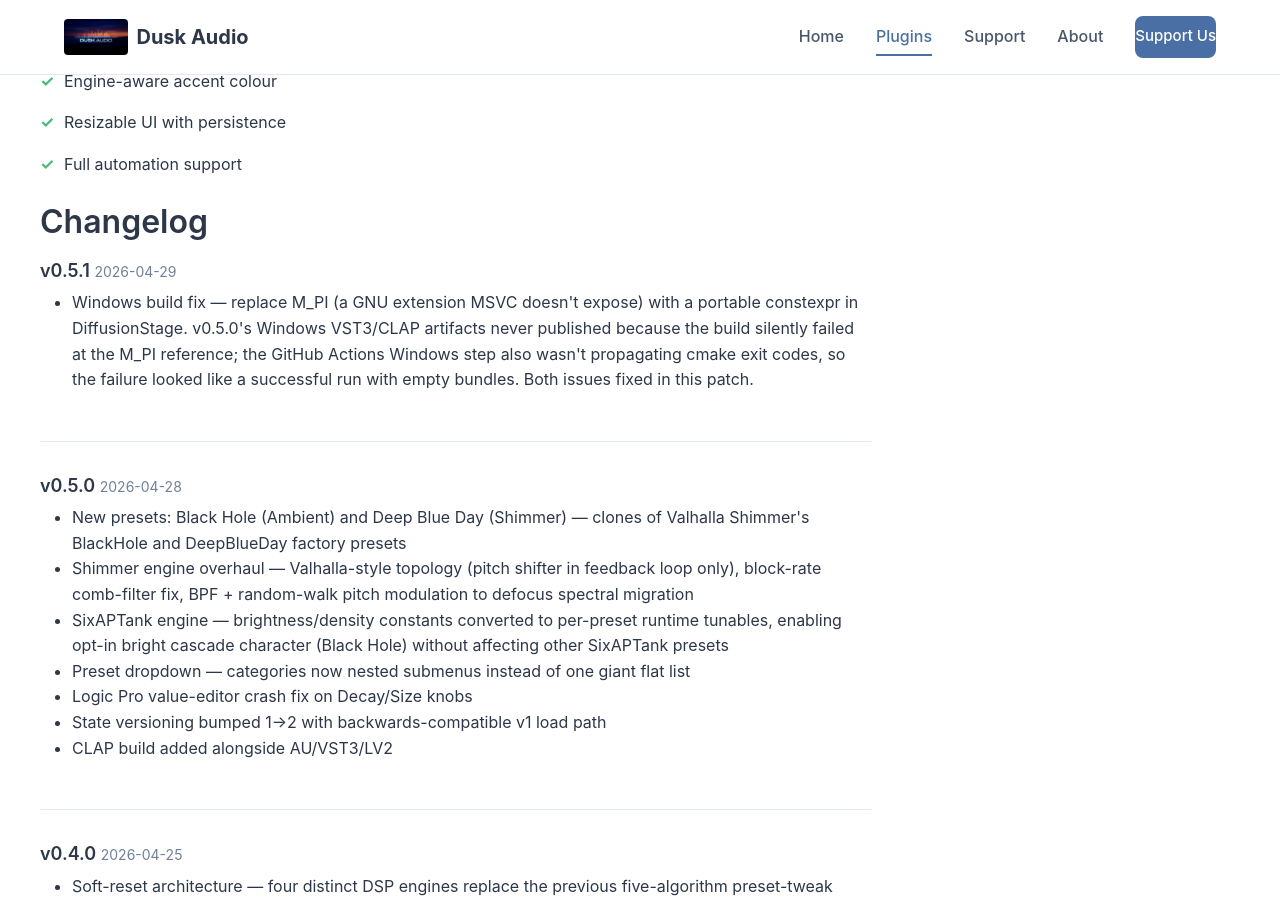
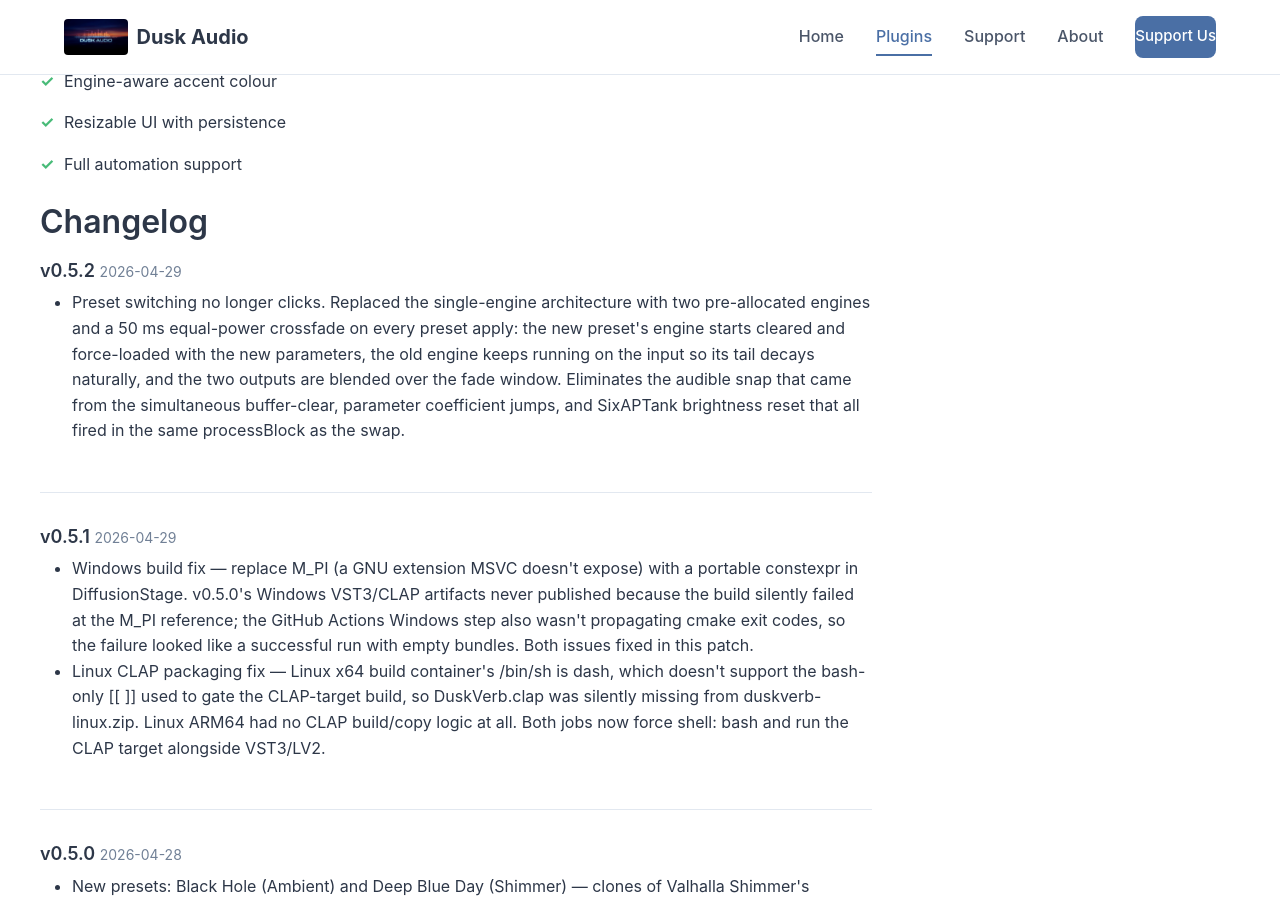
Before and after one commit to dusk-audio/dusk-audio.github.io, a Jekyll site: the page built from _plugins/duskverb.md, in a window 1280 px wide and 900 px high, scrolled down 8302 px. Built offline with Jekyll 4.4.1, drawn with Linux system fonts in a browser that asks for light colours; some of the changed text lies outside the part shown.

Commit message:
Update DuskVerb to v0.5.2

```diff
--- a/_data/plugins.yml
+++ b/_data/plugins.yml
@@ -64,7 +64,7 @@
     free.
   status: pre-release
   featured: true
-  version: 0.5.1
+  version: 0.5.2
 - name: Convolution Reverb
   slug: convolution-reverb
   tagline: IR-based reverb
--- a/_plugins/duskverb.md
+++ b/_plugins/duskverb.md
@@ -4,7 +4,7 @@
 slug: duskverb
 tagline: Professional Algorithmic Reverb
 description: Algorithmic reverb with seven distinct DSP engines — Dattorro vintage plate, 6-AP high-density tank, Quad Room, 16-channel Hadamard FDN, Spring Tank, Non-Linear gated, and Eno-style Shimmer. 35+ hardware-anchored factory presets, random-walk modulation, freeze. Free VST3, LV2, AU, and CLAP plugin for Linux, Windows, and macOS.
-version: "0.5.1"
+version: "0.5.2"
 screenshot: /assets/images/plugins/DuskVerb-Eno-FDN.png
 
 screenshots:
@@ -54,10 +54,15 @@
   - "Sample rates: 44.1 kHz – 192 kHz (sample-rate independent)"
 
 changelog:
+  - version: "0.5.2"
+    date: "2026-04-29"
+    changes:
+      - "Preset switching no longer clicks. Replaced the single-engine architecture with two pre-allocated engines and a 50 ms equal-power crossfade on every preset apply: the new preset's engine starts cleared and force-loaded with the new parameters, the old engine keeps running on the input so its tail decays naturally, and the two outputs are blended over the fade window. Eliminates the audible snap that came from the simultaneous buffer-clear, parameter coefficient jumps, and SixAPTank brightness reset that all fired in the same processBlock as the swap."
   - version: "0.5.1"
     date: "2026-04-29"
     changes:
       - "Windows build fix — replace M_PI (a GNU extension MSVC doesn't expose) with a portable constexpr in DiffusionStage. v0.5.0's Windows VST3/CLAP artifacts never published because the build silently failed at the M_PI reference; the GitHub Actions Windows step also wasn't propagating cmake exit codes, so the failure looked like a successful run with empty bundles. Both issues fixed in this patch."
+      - "Linux CLAP packaging fix — Linux x64 build container's /bin/sh is dash, which doesn't support the bash-only [[ ]] used to gate the CLAP-target build, so DuskVerb.clap was silently missing from duskverb-linux.zip. Linux ARM64 had no CLAP build/copy logic at all. Both jobs now force shell: bash and run the CLAP target alongside VST3/LV2."
   - version: "0.5.0"
     date: "2026-04-28"
     changes:
```
